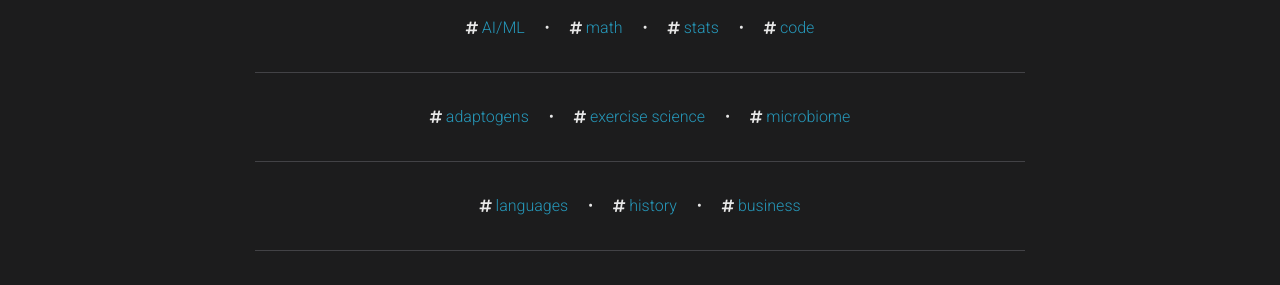
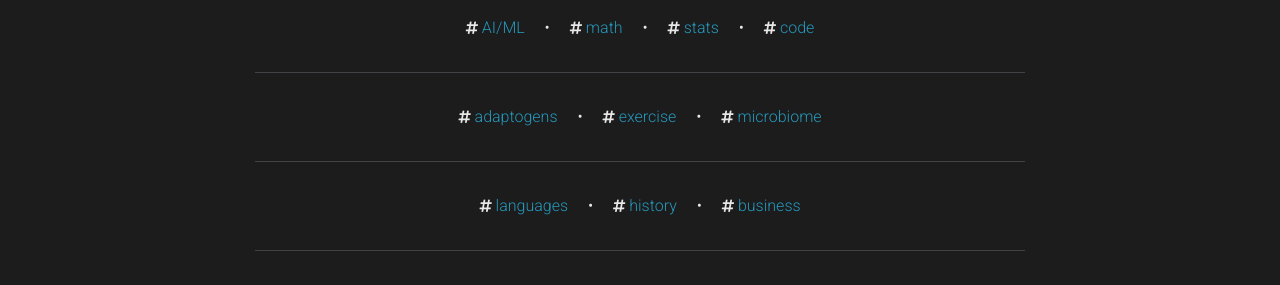
Before and after one commit to nghaffari/nghaffari.github.io, a Jekyll site: the page built from blog/index.html, in a window 1280 px wide and 1131 px high. Shown: the part 352-637 px from the top of the window. Built offline with Jekyll 4.4.1, drawn with Linux system fonts in a browser that asks for light colours; the list of posts is cut into pages by our own code; comment, search, counter and statistics services are not loaded; a style sheet for code colours, icons or effects is not loaded.

Commit message:
Update _config.yml

```diff
--- a/_config.yml
+++ b/_config.yml
@@ -256,7 +256,7 @@
     category: '/blog/category/:name/'
 
 quant_tags: ['AI/ML', 'math', 'stats', 'code'] # this tags will be displayed on the front page of your blog
-health_tags: ['adaptogens', 'exercise science', 'microbiome']
+health_tags: ['adaptogens', 'exercise', 'microbiome']
 other_tags: ['languages', 'history', 'business']
 
 # -----------------------------------------------------------------------------
```
